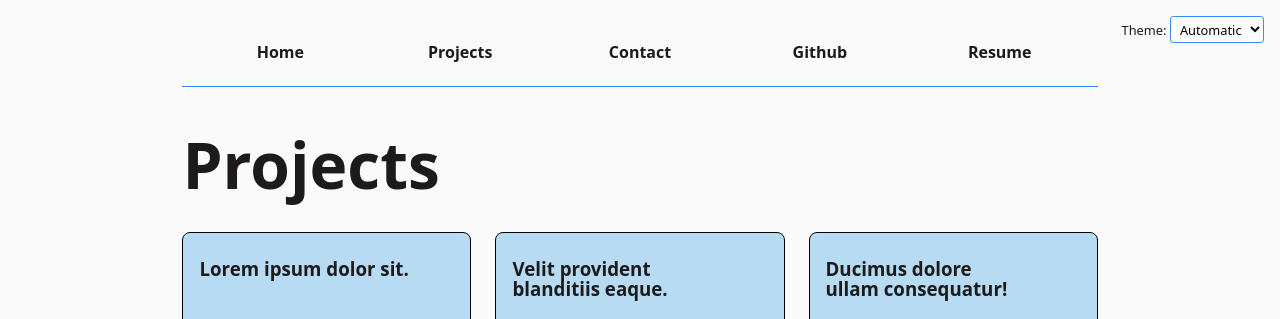
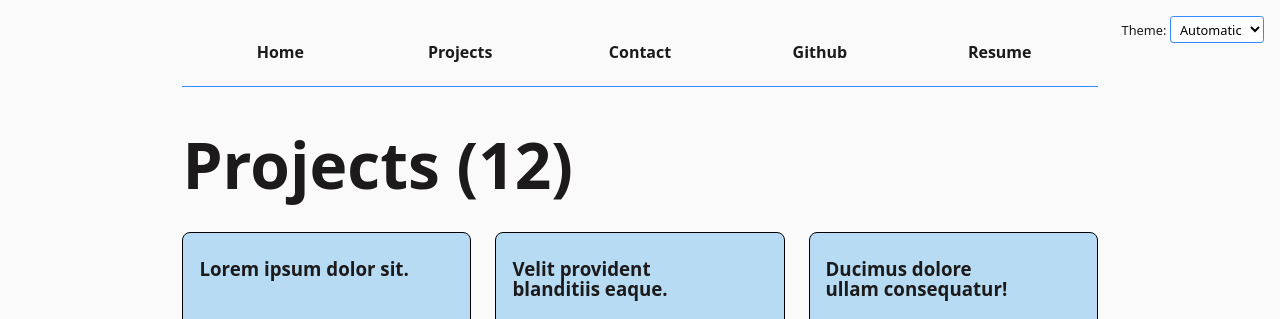
Before and after one commit to KanishkHari/portfolio, a plain HTML site: page projects/index.html in a window 1280 px wide. Shown: the top 319 px of the page. Drawn offline with Linux system fonts and the light colour scheme.

Commit message:
changed index.html of projects folder and projects.json

```diff
--- a/projects/index.html
+++ b/projects/index.html
@@ -9,7 +9,7 @@
 <body>
   <header id="site-header"></header>
 
-  <h1>Projects</h1>
+  <h1 class = "projects-title">Projects</h1>
   <div class="projects">
       <h2>Lorem ipsum dolor sit.</h2>
       <img src="https://vis-society.github.io/labs/2/images/empty.svg" alt="">
--- a/projects/projects.js
+++ b/projects/projects.js
@@ -4,6 +4,11 @@
   console.log('Projects:', projects);
   const projectsContainer = document.querySelector('.projects');
   renderProjects(projects, projectsContainer, 'h2');
+
+  const titleElement = document.querySelector('.projects-title');
+  if (titleElement) {
+    titleElement.textContent = `Projects (${projects.length})`;
+  }
 }
 
 loadProjects();
```
